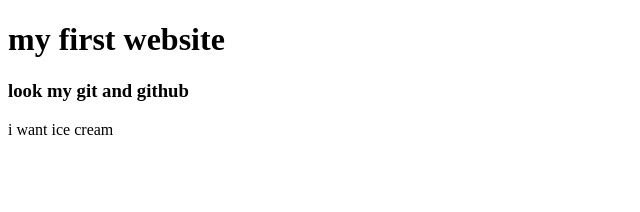
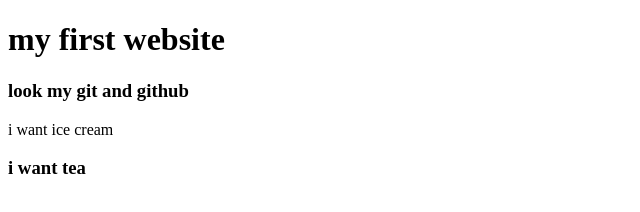
Before and after one commit to tasfin-mahmud/my-first-website, a plain HTML site: page index.html in a window 1280 px wide. Shown: the full height of the page, 0-640 px from the left. Drawn offline with Linux system fonts and the light colour scheme.

Commit message:
Update index.html

```diff
--- a/index.html
+++ b/index.html
@@ -10,5 +10,6 @@
     <h1>my first website</h1>
     <h3>look my git and github</h3>
     <p>i want ice cream</p>
+    <h3>i want tea<h3>
 </body>
 </html>
```
